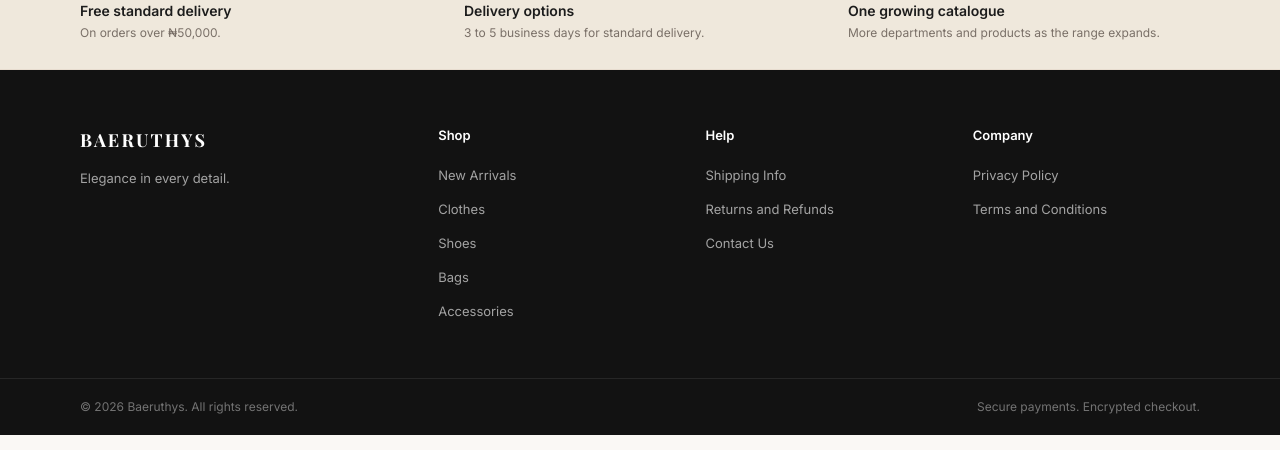
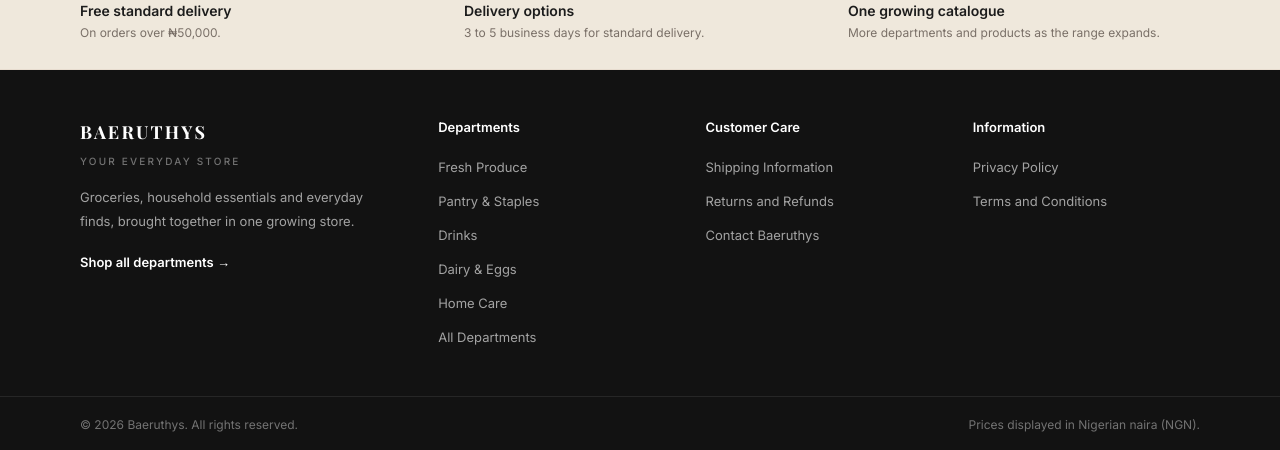
Before and after one commit to Emiloart/Baeruthys, a Next.js app: page / in a window 1280 px wide. Shown: the part 3725-4175 px from the top of the page. Built offline with nearby package versions, Linux system fonts and the light colour scheme; a web font is replaced by a local one.

Commit message:
feat: update footer for multi-department supermarket

```diff
--- a/components/Footer.js
+++ b/components/Footer.js
@@ -1,17 +1,18 @@
 import Link from 'next/link'
 
 const SHOP_LINKS = [
-  { label: 'New Arrivals', href: '/shop?filter=new' },
-  { label: 'Clothes', href: '/shop?category=clothes' },
-  { label: 'Shoes', href: '/shop?category=shoes' },
-  { label: 'Bags', href: '/shop?category=bags' },
-  { label: 'Accessories', href: '/shop?category=accessories' },
+  { label: 'Fresh Produce', href: '/shop?category=fresh-produce' },
+  { label: 'Pantry & Staples', href: '/shop?category=pantry' },
+  { label: 'Drinks', href: '/shop?category=drinks' },
+  { label: 'Dairy & Eggs', href: '/shop?category=dairy-eggs' },
+  { label: 'Home Care', href: '/shop?category=household' },
+  { label: 'All Departments', href: '/shop' },
 ]
 
 const HELP_LINKS = [
-  { label: 'Shipping Info', href: '/policies/shipping' },
+  { label: 'Shipping Information', href: '/policies/shipping' },
   { label: 'Returns and Refunds', href: '/policies/returns' },
-  { label: 'Contact Us', href: '/policies/contact' },
+  { label: 'Contact Baeruthys', href: '/policies/contact' },
 ]
 
 const COMPANY_LINKS = [
@@ -26,9 +27,7 @@ function Column({ title, links }) {
       <ul className="mt-4 space-y-2.5">
         {links.map((link) => (
           <li key={link.label}>
-            <Link href={link.href} className="text-[13px] text-neutral-400 transition-colors hover:text-white">
-              {link.label}
-            </Link>
+            <Link href={link.href} className="text-[13px] text-neutral-400 transition-colors hover:text-white">{link.label}</Link>
           </li>
         ))}
       </ul>
@@ -39,19 +38,21 @@ function Column({ title, links }) {
 export default function Footer() {
   return (
     <footer className="bg-baer-ink text-neutral-400">
-      <div className="shell grid gap-10 py-14 md:grid-cols-2 lg:grid-cols-[1.4fr_1fr_1fr_1fr]">
+      <div className="shell grid gap-10 py-12 md:grid-cols-2 lg:grid-cols-[1.4fr_1fr_1fr_1fr]">
         <div>
-          <div className="font-serif text-lg font-bold tracking-[0.12em] text-white">BAERUTHYS</div>
-          <p className="mt-3 max-w-xs text-[13px] leading-6">Elegance in every detail.</p>
+          <Link href="/" className="font-serif text-lg font-bold tracking-[0.12em] text-white">BAERUTHYS</Link>
+          <p className="mt-2 text-[10px] font-medium uppercase tracking-[0.22em] text-neutral-500">Your everyday store</p>
+          <p className="mt-4 max-w-xs text-[13px] leading-6">Groceries, household essentials and everyday finds, brought together in one growing store.</p>
+          <Link href="/shop" className="mt-5 inline-block text-[13px] font-semibold text-white transition-colors hover:text-baer-gold">Shop all departments →</Link>
         </div>
-        <Column title="Shop" links={SHOP_LINKS} />
-        <Column title="Help" links={HELP_LINKS} />
-        <Column title="Company" links={COMPANY_LINKS} />
+        <Column title="Departments" links={SHOP_LINKS} />
+        <Column title="Customer Care" links={HELP_LINKS} />
+        <Column title="Information" links={COMPANY_LINKS} />
       </div>
       <div className="border-t border-neutral-800">
         <div className="shell flex flex-col justify-between gap-2 py-5 text-xs text-neutral-500 sm:flex-row">
           <span>&copy; {new Date().getFullYear()} Baeruthys. All rights reserved.</span>
-          <span>Secure payments. Encrypted checkout.</span>
+          <span>Prices displayed in Nigerian naira (NGN).</span>
         </div>
       </div>
     </footer>
```
